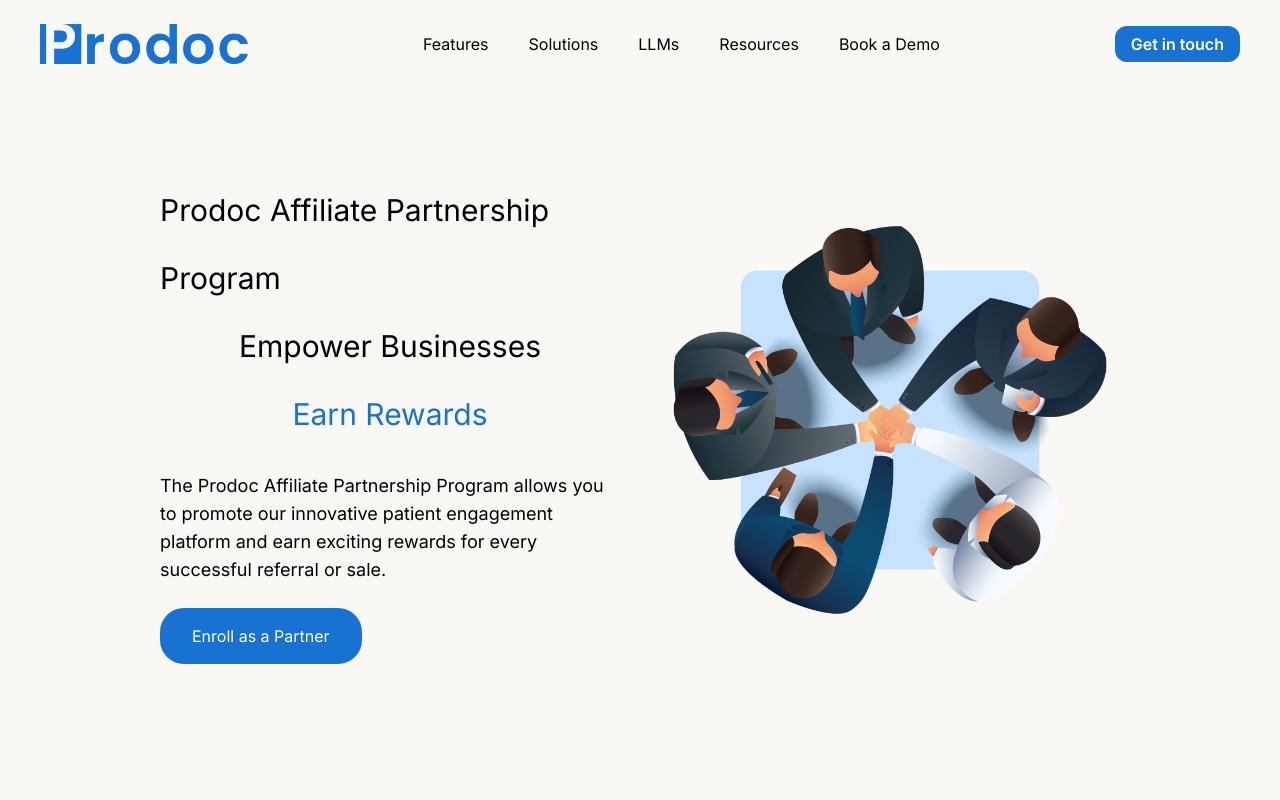
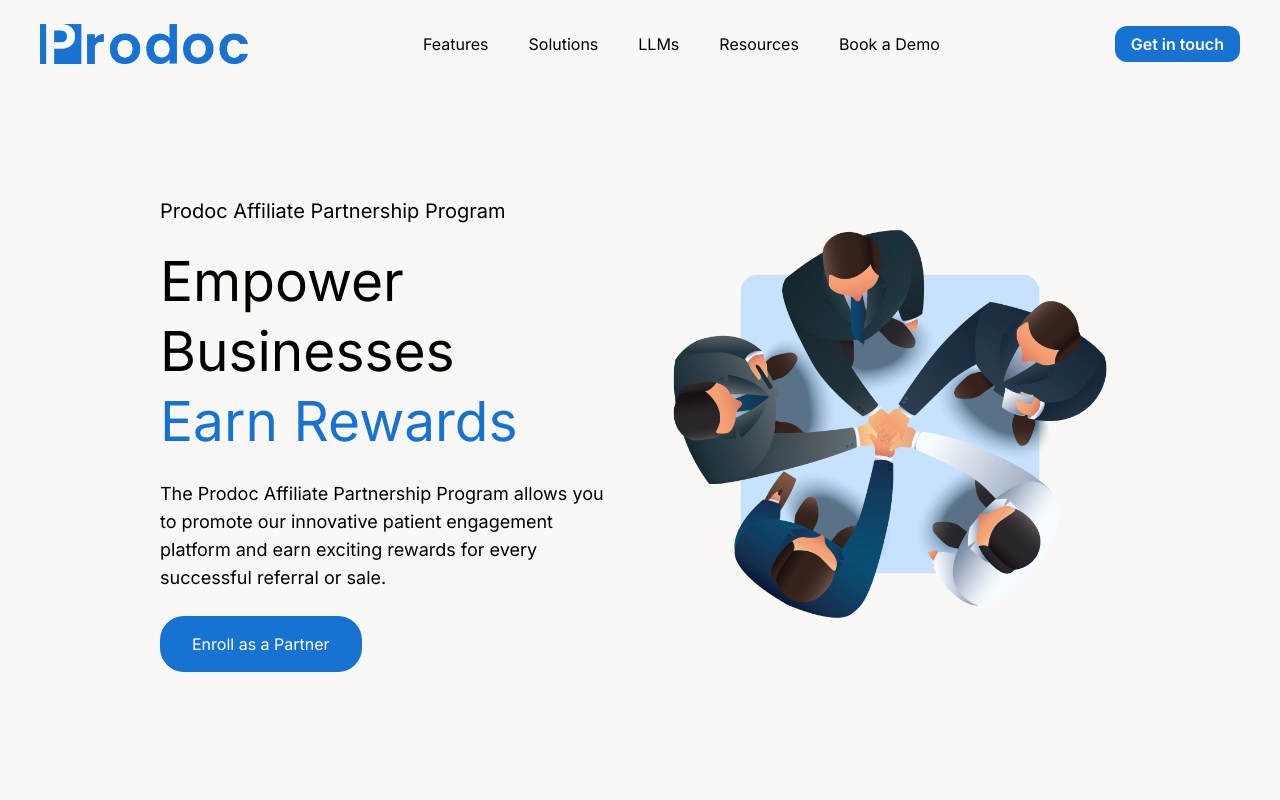
Before and after one commit to jeremyasirwaad/new-prodoc-ai-prod, a Next.js app: page /partner in a window 1280 px wide. Shown: the top 800 px of the page. Built offline with nearby package versions, Linux system fonts and the light colour scheme.

Commit message:
small fixes

```diff
--- a/app/partner/page.jsx
+++ b/app/partner/page.jsx
@@ -33,27 +33,29 @@
 
   return (
     <section className="pt-12 flex flex-col items-center justify-center">
-      <div className="text-[40px] sm:text-[55px]  text-center leading-[40px] sm:leading-[55px] md:leading-[68px] pt-16 sm:pt-0 sm:mt-24 md:mt-32 mb-3 sm:mb-16 md:mb-20 w-[90vw] xl:w-[75vw] flex flex-col md:flex-row items-center gap-y-10 md:gap-x-10">
+      <div className="text-[40px] sm:text-[55px]  text-center leading-[40px] sm:leading-[70px]  pt-16 sm:pt-0 sm:mt-24 md:mt-32 mb-3 sm:mb-16 md:mb-20 w-[90vw] xl:w-[75vw] flex flex-col md:flex-row items-center gap-y-10 md:gap-x-10">
         {/* Text Section */}
         <div className="flex flex-col w-full md:w-[50%]">
-          <p className="sm:text-left text-[30px] sm:text[40px]">
+          <p className="sm:text-left text-[20px] sm:text[30px]">
             Prodoc Affiliate Partnership Program
           </p>
-          <h1 className="font-[400] text-[30px] sm:text-[40px]sm:text-left">
+          <h1 className="font-[400] text-[30px] sm:text-[55px] sm:text-left">
             Empower Businesses
             <br />
-            <span className="text-primary text-[30px] sm:text[40px] font-[400]">
+            <span className="text-primary text-[30px] sm:text-[55px] font-[400]">
               Earn Rewards
             </span>
           </h1>
-          <h3 className="text-sm sm:text-base md:text-lg mt-4 sm:mt-6 text-left">
+          <h3 className="text-sm sm:text-base md:text-lg mt-4 sm:mt-6 text-center sm:text-left">
             The Prodoc Affiliate Partnership Program allows you to promote our
             innovative patient engagement platform and earn exciting rewards for
             every successful referral or sale.
           </h3>
-          <button className="bg-primary w-fit h-fit mt-4 sm:mt-6 text-sm sm:text-base text-white px-6 sm:px-8 py-3 sm:py-4 rounded-3xl">
-            Enroll as a Partner
-          </button>
+          <div className="flex w-full items-center justify-center sm:justify-start">
+            <button className="bg-primary w-fit h-fit mt-4 sm:mt-6 text-sm sm:text-base text-white px-6 sm:px-8 py-3 sm:py-4 rounded-3xl">
+              Enroll as a Partner
+            </button>
+          </div>
         </div>
 
         {/* Image Section */}
```
